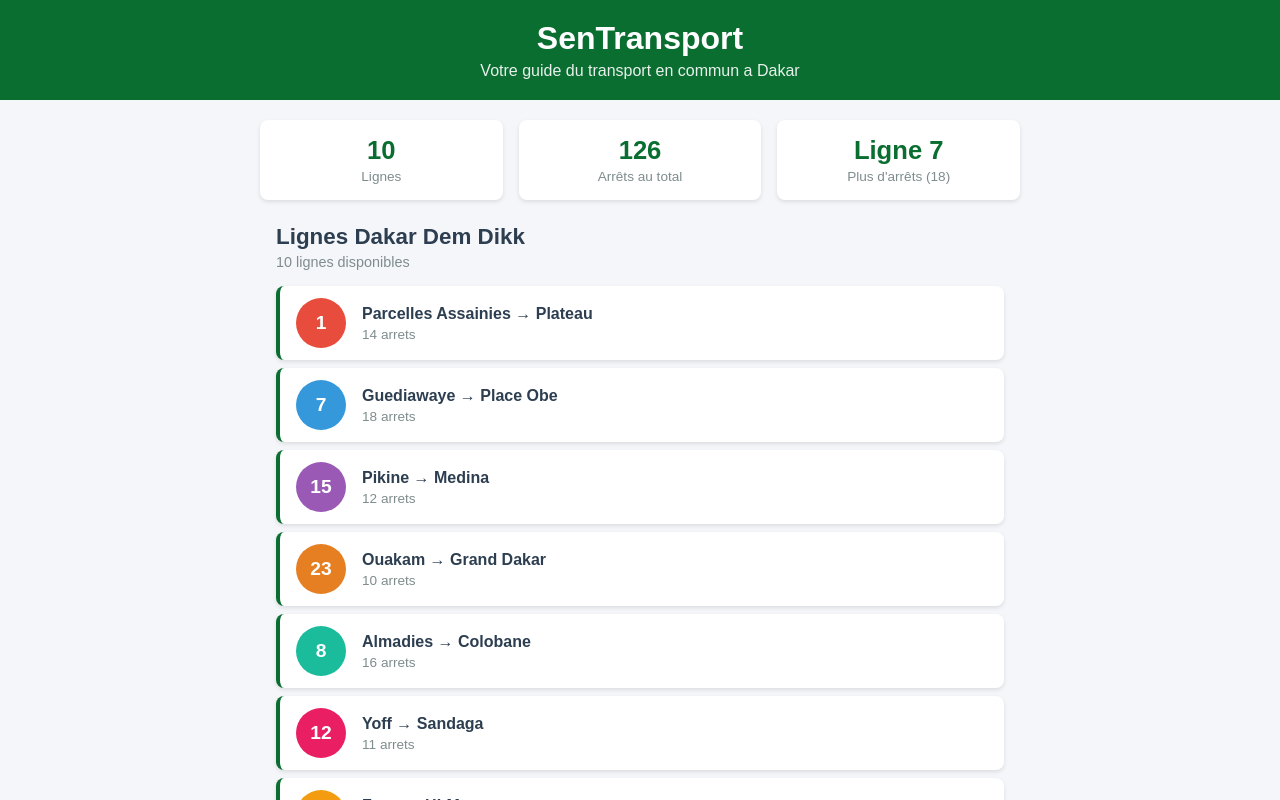
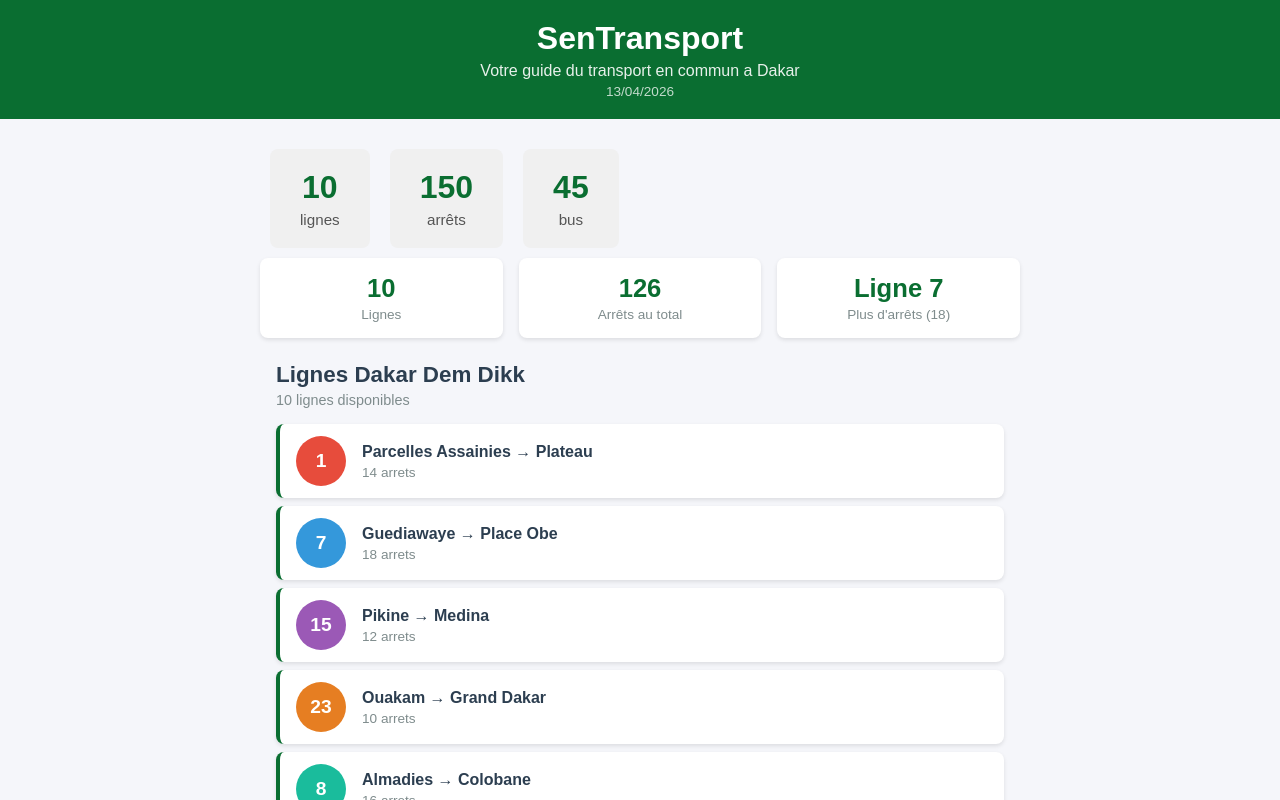
Before and after one commit to seydinamouhamadoulaminediouf/sentransport, a React (Create React App) app: page / in a window 1280 px wide. Shown: the top 800 px of the page. Built offline with nearby package versions, Linux system fonts and the light colour scheme.

Commit message:
Exercices Lab 1 : Footer, date Header, composant Statistique

```diff
--- a/src/App.js
+++ b/src/App.js
@@ -3,6 +3,7 @@
 import StatReseau from "./StatReseau";
 import ListeLignes from "./ListeLignes";
 import Footer from "./Footer";
+import Statistique, { StatistiqueArrets, StatistiqueBus } from "./Statistique";
 function App() {
   const lignes = [
     {
@@ -91,6 +92,11 @@
     <div className="App">
       <Header />
       <main className="contenu">
+        <div>
+          <Statistique />
+          <StatistiqueArrets />
+          <StatistiqueBus />
+        </div>
         <StatReseau lignes={lignes} />
         <ListeLignes lignes={lignes} />
       </main>
--- a/src/Header.css
+++ b/src/Header.css
@@ -13,3 +13,8 @@
   font-size: 1rem;
   opacity: 0.9;
 }
+.header-date {
+  margin: 4px 0 0 0;
+  font-size: 0.85rem;
+  opacity: 0.75;
+}
--- a/src/Header.js
+++ b/src/Header.js
@@ -1,12 +1,14 @@
 import "./Header.css";
 
 function Header() {
+  const dateAujourdhui = new Date().toLocaleDateString("fr-FR");
   return (
     <header className="header">
       <h1 className="header-titre">SenTransport</h1>
       <p className="header-soustitre">
         Votre guide du transport en commun a Dakar
       </p>
+      <p className="header-date">{dateAujourdhui}</p>
     </header>
   );
 }
--- /dev/null
+++ b/src/Statistique.css
@@ -0,0 +1,21 @@
+.statistique {
+  display: inline-block;
+  background-color: #f0f0f0;
+  border-radius: 8px;
+  padding: 20px 30px;
+  margin: 10px;
+  text-align: center;
+}
+
+.statistique-chiffre {
+  font-size: 2rem;
+  font-weight: bold;
+  color: #0a6e31;
+  margin: 0;
+}
+
+.statistique-libelle {
+  font-size: 0.95rem;
+  color: #555;
+  margin: 5px 0 0 0;
+}
--- /dev/null
+++ b/src/Statistique.js
@@ -0,0 +1,31 @@
+import "./Statistique.css";
+
+function Statistique() {
+  return (
+    <div className="statistique">
+      <p className="statistique-chiffre">10</p>
+      <p className="statistique-libelle">lignes</p>
+    </div>
+  );
+}
+
+function StatistiqueArrets() {
+  return (
+    <div className="statistique">
+      <p className="statistique-chiffre">150</p>
+      <p className="statistique-libelle">arrêts</p>
+    </div>
+  );
+}
+
+function StatistiqueBus() {
+  return (
+    <div className="statistique">
+      <p className="statistique-chiffre">45</p>
+      <p className="statistique-libelle">bus</p>
+    </div>
+  );
+}
+
+export { StatistiqueArrets, StatistiqueBus };
+export default Statistique;
```
